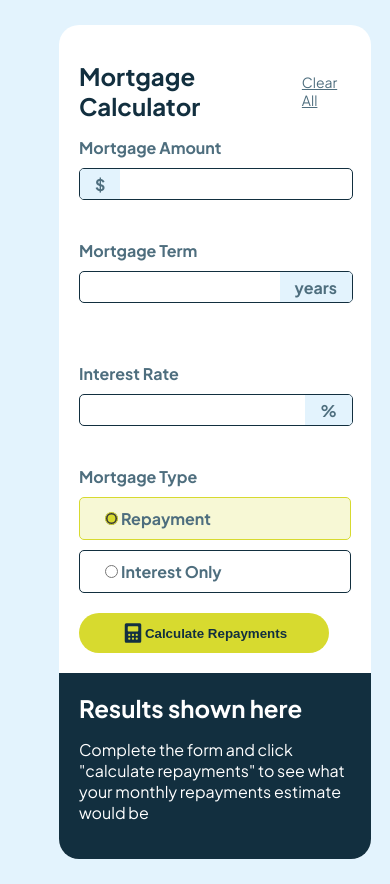
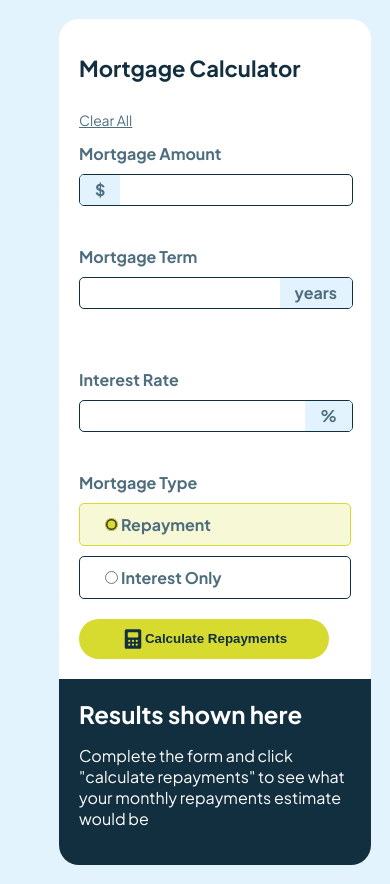
Before and after one commit to lyzboy/mortgage-repayment-calculator-main, a React (Create React App) app in the folder mortgage-calculator/: page / in a window 390 px wide. Shown: the top 884 px of the page. Built offline with nearby package versions, Linux system fonts and the light colour scheme.

Commit message:
fix: aligned flex for calculator title

```diff
--- a/mortgage-calculator/src/containers/CalculatorContainer/CalculatorContainer.module.scss
+++ b/mortgage-calculator/src/containers/CalculatorContainer/CalculatorContainer.module.scss
@@ -37,7 +37,7 @@ button {
 
     h1 {
         color: map-get($color, "Slate-900" );
-        font-size: 2.4rem;
+        font-size: 2.2rem;
     }
 
     p {
@@ -65,4 +65,10 @@ button {
     .extraContainer {
         max-width: 100%;
     }
+
+    .title {
+        flex-direction: column;
+        justify-content: start;
+        align-items: start;
+    }
 }
```
